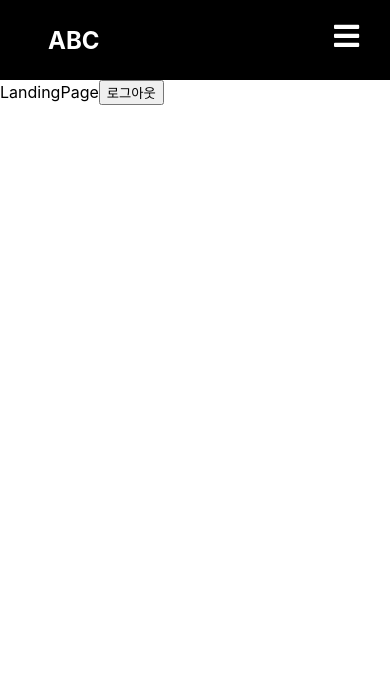
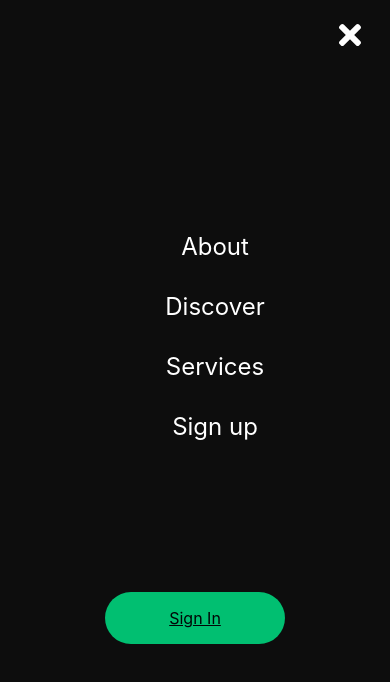
Before and after one commit to sik02/React-node-base, a React (Create React App) app in the folder client/: page / in a window 390 px wide. Both pictures are taken after a click on the element 346 px from the left and 39 px from the top of the page. Shown: the top 682 px of the page. Built offline with nearby package versions, Linux system fonts and the light colour scheme; no server answers.

Commit message:
SideBar 및 모바일 토글 구현 완료

```diff
--- a/client/src/App.js
+++ b/client/src/App.js
@@ -3,15 +3,17 @@
 import LandingPage from "./components/views/LandingPage/LandingPage";
 import LoginPage from "./components/views/LoginPage/LoginPage";
 import RegisterPage from "./components/views/RegisterPage/RegisterPage";
-import NavBar from "./components/views/NavBar/NavBar"
+import NavBar from "./components/views/NavBar/NavBar";
+import SideBar from "./components/views/SideBar/SideBar";
 function App() {
   return (
     <div>
-      <NavBar />
+
       <Routes>
+        {/* <Route exact path="/" element={<LandingPage />} />
+        <Route exact path="/login" element={<LoginPage />} />
+        <Route exact path="/register" element={<RegisterPage />} /> */}
         <Route exact path="/" element={<LandingPage />} />
-        <Route exact path="/login" element={<LoginPage />} />
-        <Route exact path="/register" element={<RegisterPage />} />
       </Routes>
     </div>
   );
--- a/client/src/components/views/LandingPage/LandingPage.js
+++ b/client/src/components/views/LandingPage/LandingPage.js
@@ -5,8 +5,16 @@
 import { useDispatch } from 'react-redux';
 import { logout } from "../../../_actions/user_action";
 import styled from 'styled-components';
+import SideBar from '../SideBar/SideBar';
+import NavBar from '../NavBar/NavBar';
 
 function LandingPage() {
+
+  const [isOpen, setIsOpen] = useState(false);
+  const toggle = () => {
+    setIsOpen(!isOpen)
+  }
+
   const navigate = useNavigate();
   const dispatch = useDispatch();
   const logOut = () => {
@@ -21,10 +29,15 @@
   };
 
   return (
-    <div>
-      LandingPage
-      <button onClick={logOut}>로그아웃</button>
-    </div>
+    <>
+      <SideBar isOpen={isOpen} toggle={toggle} />
+      <NavBar toggle={toggle} />
+    </>
+
+    // <div>
+    //   LandingPage
+    //   <button onClick={logOut}>로그아웃</button>
+    // </div>
   );
 }
 
--- a/client/src/components/views/NavBar/NavBar.jsx
+++ b/client/src/components/views/NavBar/NavBar.jsx
@@ -65,7 +65,7 @@
 `
 
 
-function Navber() {
+const Navber = ({ toggle }) => {
     const navigate = useNavigate();
     const dispatch = useDispatch();
     const [Login, setLogin] = useState(true);
@@ -105,8 +105,8 @@
             {CheckLogin()}
             <Nav>
                 <NavbarContainer>
-                    <NavLogo to='/'>ABC</NavLogo>
-                    <MobileIcon>
+                    <NavLogo to='/'>Logo</NavLogo>
+                    <MobileIcon onClick={toggle}>
                         <FaBars />
                     </MobileIcon>
                     <NavMenu>
@@ -114,10 +114,13 @@
                             <NavLinks to="about">About</NavLinks>
                         </NavItem>
                         <NavItem>
-                            <NavLinks to="about">About</NavLinks>
+                            <NavLinks to="discover">Discover</NavLinks>
                         </NavItem>
                         <NavItem>
-                            <NavLinks to="about">About</NavLinks>
+                            <NavLinks to="services">Services</NavLinks>
+                        </NavItem>
+                        <NavItem>
+                            <NavLinks to="signup">Sign up</NavLinks>
                         </NavItem>
                     </NavMenu>
                     <NavBtn>
--- /dev/null
+++ b/client/src/components/views/SideBar/SideBar.js
@@ -0,0 +1,36 @@
+import React from 'react'
+import {
+    SideBarContainer,
+    Icon,
+    CloseIcon,
+    SideBarLink,
+    SideBarMenu,
+    SideBarRoute,
+    SideBarWrapper,
+    SideBtnWrap
+ } from './SideBarElement'
+
+const SideBar = ({ isOpen, toggle }) => {
+  return (
+    <>
+        <SideBarContainer isOpen={isOpen} onClick={toggle}>
+            <Icon onClick={toggle}>
+                <CloseIcon/>
+            </Icon>
+            <SideBarWrapper>
+                <SideBarMenu>
+                    <SideBarLink to="about" onClick={toggle}>About</SideBarLink>
+                    <SideBarLink to="discover" onClick={toggle}>Discover</SideBarLink>
+                    <SideBarLink to="services" onClick={toggle}>Services</SideBarLink>
+                    <SideBarLink to="signup" onClick={toggle}>Sign up</SideBarLink>
+                </SideBarMenu>
+                <SideBtnWrap>
+                    <SideBarRoute to="/signin">Sign In</SideBarRoute>
+                </SideBtnWrap>
+            </SideBarWrapper>
+        </SideBarContainer>
+    </>
+  )
+}
+
+export default SideBar
--- /dev/null
+++ b/client/src/components/views/SideBar/SideBarElement.js
@@ -0,0 +1,88 @@
+import styled from 'styled-components';
+import { FaTimes } from 'react-icons/fa'
+import { Link as LinkRoute } from 'react-router-dom';
+import { Link as LinkScroll } from 'react-scroll';
+
+export const SideBarContainer = styled.aside`
+    position: fixed;
+    z-index: 999;
+    width: 100%;
+    height: 100%;
+    background: #0d0d0d;
+    display: grid;
+    align-items: center;
+    top: 0;
+    left: 0;
+    transition: 0.3s ease-in-out;
+    opacity: ${({ isOpen}) => (isOpen ? '100%' : '0')};
+    top: ${({ isOpen }) => (isOpen ? '0' : '-100%')};
+`
+
+export const CloseIcon = styled(FaTimes)`
+    color: #fff;
+`
+export const Icon = styled.div`
+    position: absolute;
+    top: 1.2rem;
+    right: 1.5rem;
+    background: transparent;
+    font-size: 2rem;
+    cursor: pointer;
+    outline: none;
+`
+
+export const SideBarWrapper = styled.div`
+    color: #fff;
+`
+
+export const SideBarMenu = styled.ul`
+    display: grid;
+    grid-template-columns: 1fr;
+    grid-template-rows: repeat(6, 80px);
+    text-align: center;
+
+    @media screen and (max-width: 480px){
+        grid-template-rows: repeat(6, 60px);
+    }
+`
+
+export const SideBarLink = styled(LinkScroll)`
+    display: flex;
+    align-items: center;
+    justify-content: center;
+    font-size: 1.5rem;
+    text-decoration: none;
+    list-style: none;
+    transition: 0.2s ease-in-out;
+    color: #fff;
+    cursor: pointer;
+
+    $:hover{
+        color: #01bf71;
+        transition: 0.2s ease-in-out;
+    }
+`
+export const SideBtnWrap = styled.div`
+    display: flex;
+    justify-content: center;
+`
+
+export const SideBarRoute = styled(LinkRoute)`
+    border-radius: 50px;
+    background: #01bf71;
+    white-space: nowrap;
+    padding: 16px 64px;
+    color: #010606;
+    font-size: 16px;
+    outline: none;
+    border: none;
+    cursor: pointer;
+    transition: all 0.2s ease-in-out
+    text-decoration: none;
+
+    &:hover{
+        transition: all 0.2s ease-in-out;
+        background: #fff;
+        color: #010606;
+    }
+`
```
Also changed, not shown: 1 other file (tests, documents, lock files or other folders).
